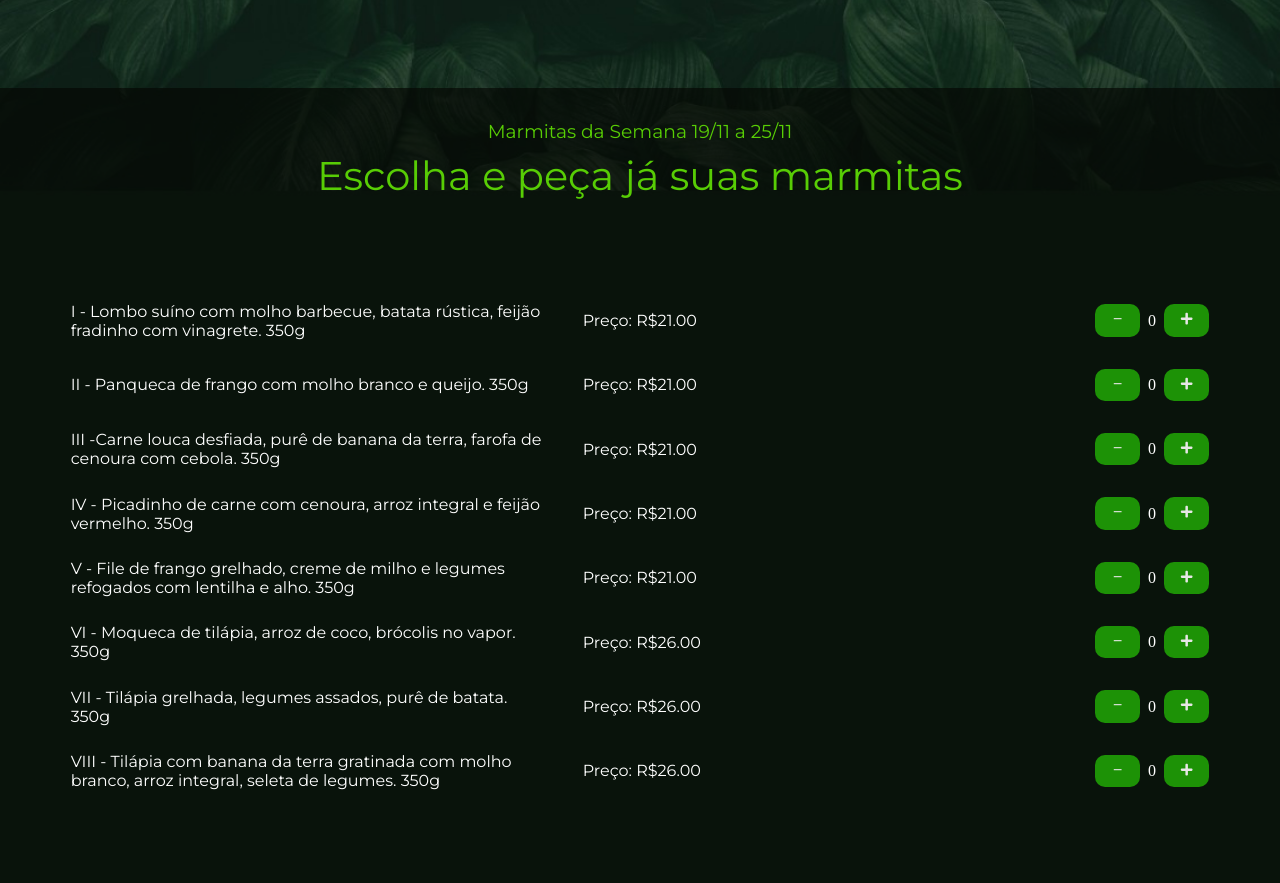
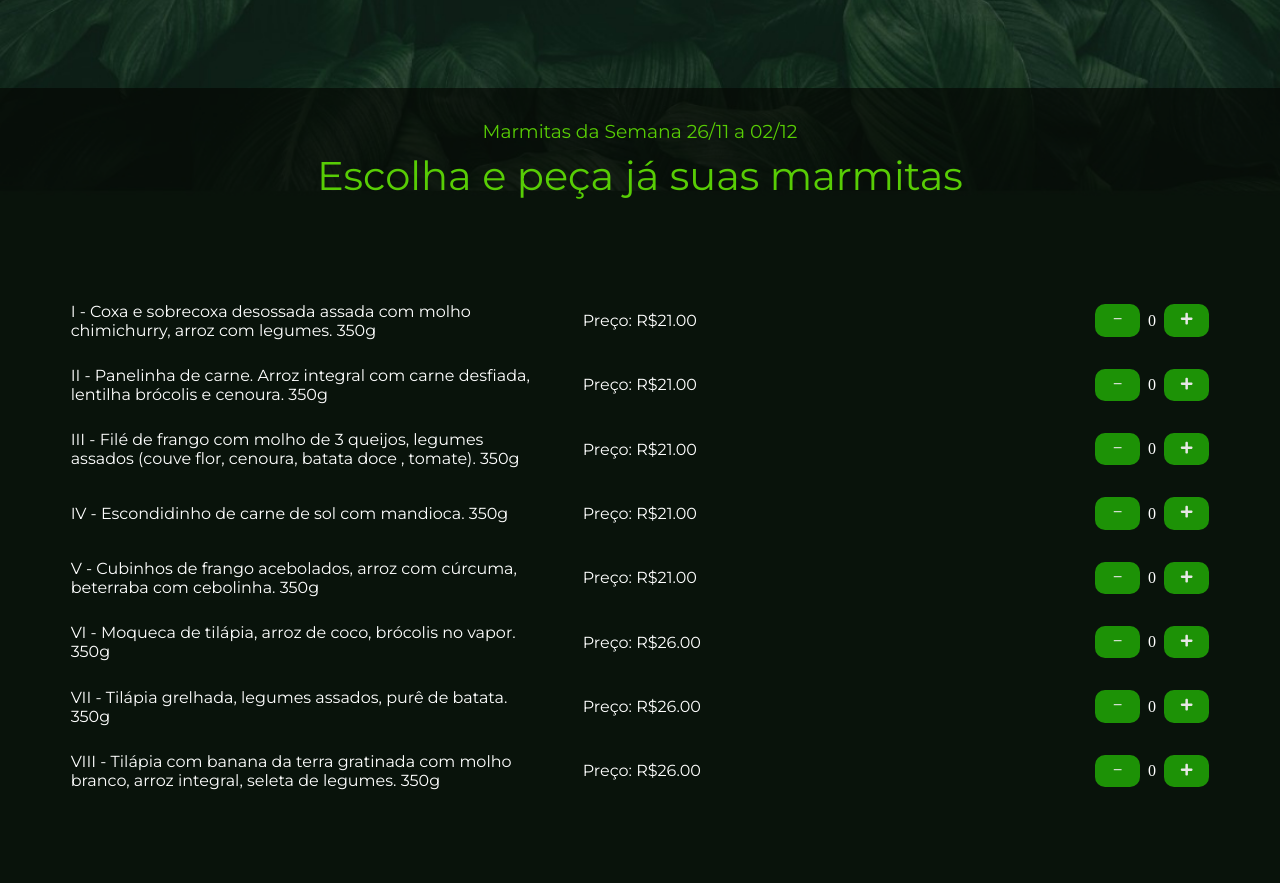
Before and after one commit to yagovysk/Projeto-NutrieLeve, a React (Vite) app: page / in a window 1280 px wide. Shown: the part 970-1853 px from the top of the page. Built offline with nearby package versions, Linux system fonts and the light colour scheme; a web font is replaced by a local one.

Commit message:
fazendo alteração dos sabores no cardapio

```diff
--- a/src/Pages/Home/Components-home/Marmitas/Marmitas.jsx
+++ b/src/Pages/Home/Components-home/Marmitas/Marmitas.jsx
@@ -6,11 +6,11 @@ import "./Marmitas.css";
 
 export function Marmitas() {
   const sabores = [
-    "I -  Lombo suíno com molho barbecue, batata rústica, feijão fradinho com vinagrete. 350g",
-    "II - Panqueca de frango com molho branco e queijo. 350g",
-    "III -Carne louca desfiada,  purê de banana da terra, farofa de cenoura com cebola. 350g",
-    "IV - Picadinho de carne com cenoura, arroz integral e feijão vermelho. 350g",
-    "V - File de frango grelhado, creme de milho e legumes refogados com lentilha e alho. 350g",
+    "I -  Coxa e sobrecoxa desossada assada com molho chimichurry, arroz com legumes. 350g",
+    "II - Panelinha de carne. Arroz integral com carne desfiada, lentilha brócolis e cenoura. 350g",
+    "III - Filé de frango com molho de 3 queijos, legumes assados (couve flor, cenoura, batata doce , tomate). 350g",
+    "IV - Escondidinho de carne de sol com mandioca. 350g",
+    "V - Cubinhos de frango acebolados, arroz com cúrcuma, beterraba com cebolinha. 350g",
     "VI - Moqueca de tilápia, arroz de coco, brócolis no vapor. 350g",
     "VII - Tilápia grelhada, legumes assados, purê de batata. 350g",
     "VIII - Tilápia com banana da terra gratinada com molho branco, arroz integral, seleta de legumes. 350g",
@@ -114,7 +114,7 @@ export function Marmitas() {
     <section id="marmitas" className="section-marmitas">
       <div className="container-sombra">
         <article className="article-marmitas">
-          <h1>Marmitas da Semana 19/11 a 25/11</h1>
+          <h1>Marmitas da Semana 26/11 a 02/12</h1>
           <h2>Escolha e peça já suas marmitas</h2>
         </article>
         <div className="card-marmitas">
```
